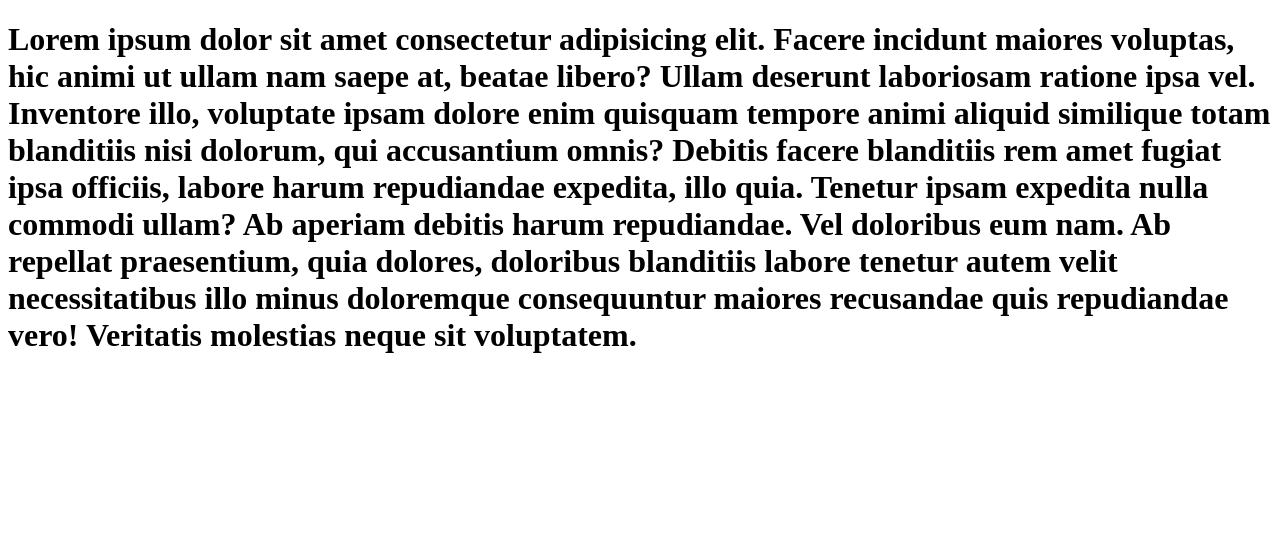
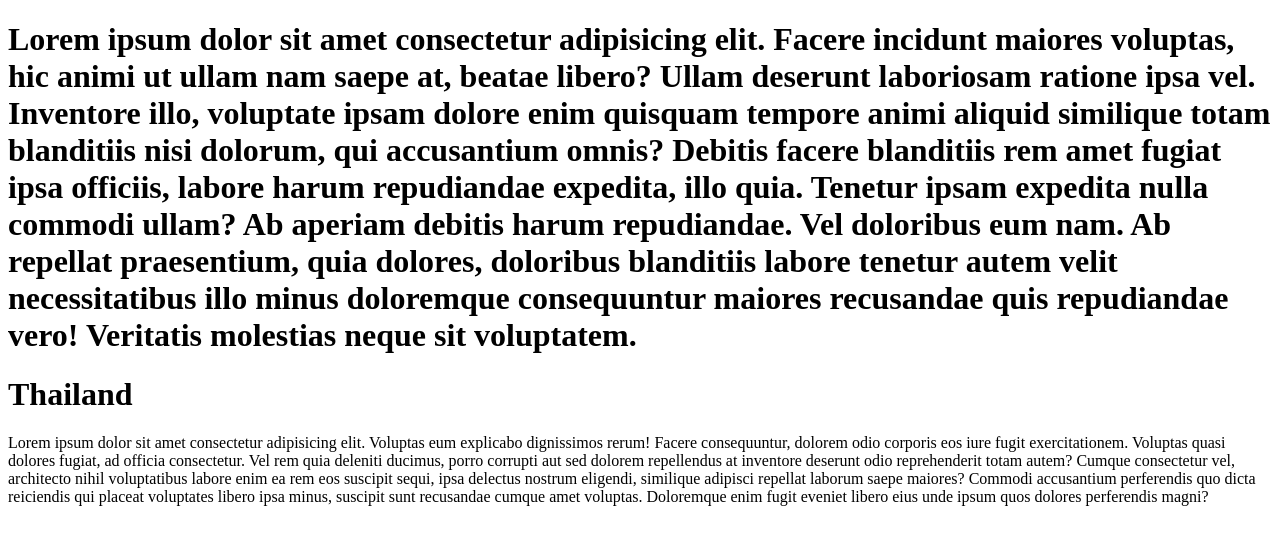
Before and after one commit to omi-rahman/first-repo, a plain HTML site: page index.html in a window 1280 px wide. Drawn offline with Linux system fonts and the light colour scheme.

Commit message:
new added

```diff
--- a/index.html
+++ b/index.html
@@ -7,5 +7,7 @@
 </head>
 <body>
     <h1>Lorem ipsum dolor sit amet consectetur adipisicing elit. Facere incidunt maiores voluptas, hic animi ut ullam nam saepe at, beatae libero? Ullam deserunt laboriosam ratione ipsa vel. Inventore illo, voluptate ipsam dolore enim quisquam tempore animi aliquid similique totam blanditiis nisi dolorum, qui accusantium omnis? Debitis facere blanditiis rem amet fugiat ipsa officiis, labore harum repudiandae expedita, illo quia. Tenetur ipsam expedita nulla commodi ullam? Ab aperiam debitis harum repudiandae. Vel doloribus eum nam. Ab repellat praesentium, quia dolores, doloribus blanditiis labore tenetur autem velit necessitatibus illo minus doloremque consequuntur maiores recusandae quis repudiandae vero! Veritatis molestias neque sit voluptatem.</h1>
+    <h1>Thailand</h1>
+    <p>Lorem ipsum dolor sit amet consectetur adipisicing elit. Voluptas eum explicabo dignissimos rerum! Facere consequuntur, dolorem odio corporis eos iure fugit exercitationem. Voluptas quasi dolores fugiat, ad officia consectetur. Vel rem quia deleniti ducimus, porro corrupti aut sed dolorem repellendus at inventore deserunt odio reprehenderit totam autem? Cumque consectetur vel, architecto nihil voluptatibus labore enim ea rem eos suscipit sequi, ipsa delectus nostrum eligendi, similique adipisci repellat laborum saepe maiores? Commodi accusantium perferendis quo dicta reiciendis qui placeat voluptates libero ipsa minus, suscipit sunt recusandae cumque amet voluptas. Doloremque enim fugit eveniet libero eius unde ipsum quos dolores perferendis magni?</p>
 </body>
 </html>
```
